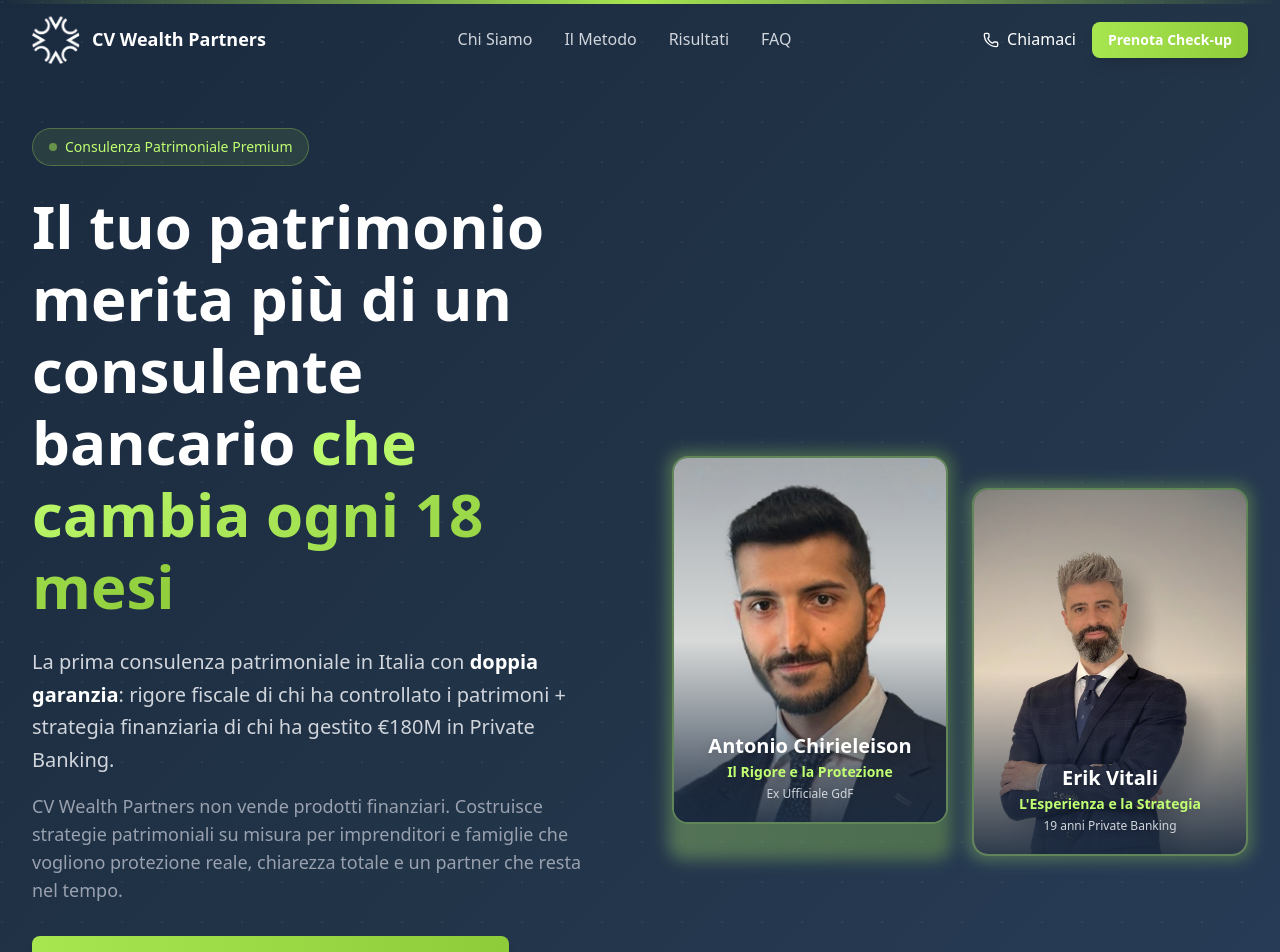
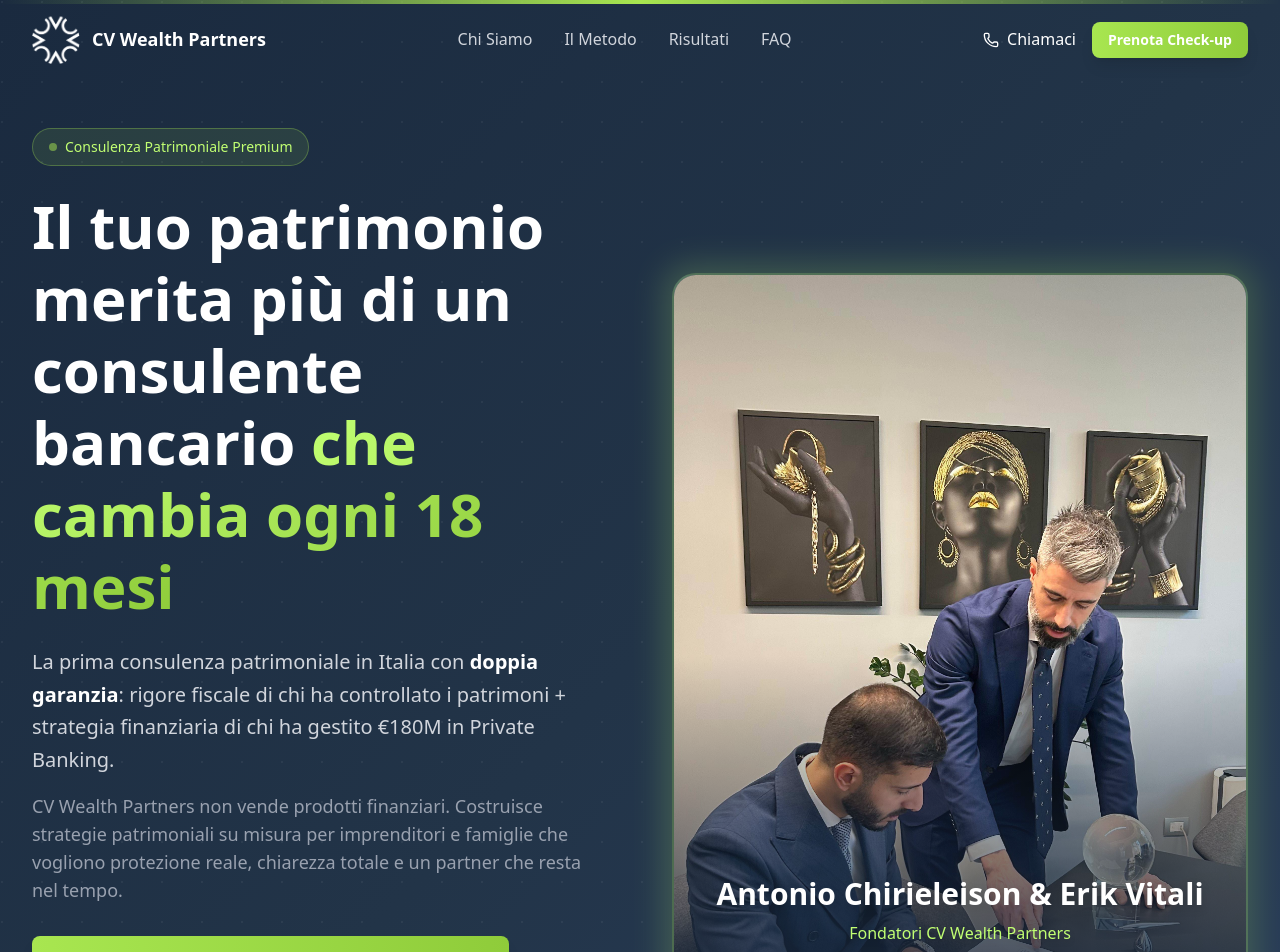
Before and after one commit to filippobosco/Chirieleison, a Next.js app: page / in a window 1280 px wide. Shown: the top 952 px of the page. Built offline with nearby package versions, Linux system fonts and the light colour scheme.

Commit message:
✨ Nuova Hero con foto fondatori insieme
- Hero reimpostata con singola card elegante
- Foto di Antonio ed Erik insieme
- Badge affiancati (Ex GdF + Private Banking)
- USP: box stessa altezza
- Rinominato foto hero in founders.jpg

```diff
--- a/src/components/sections/Hero.tsx
+++ b/src/components/sections/Hero.tsx
@@ -99,70 +99,55 @@ export function Hero() {
             </div>
           </motion.div>
 
-          {/* Founders Images */}
+          {/* Founders Card */}
           <motion.div
             initial={{ opacity: 0, x: 50 }}
             animate={{ opacity: 1, x: 0 }}
             transition={{ duration: 0.8, delay: 0.3 }}
-            className="relative"
+            className="relative group"
           >
-            <div className="grid grid-cols-2 gap-6">
-              {/* Antonio */}
-              <div className="relative group">
-                <div className="absolute -inset-1 bg-gradient-to-r from-[var(--gold-400)] to-[var(--gold-500)] rounded-2xl blur opacity-30 group-hover:opacity-50 transition duration-500" />
-                <div className="relative aspect-[3/4] rounded-2xl overflow-hidden bg-[var(--navy-900)] border-2 border-[var(--gold-400)]/40">
-                  {/* Immagine di Antonio */}
+            {/* Glow effect */}
+            <div className="absolute -inset-2 bg-gradient-to-r from-[var(--gold-400)] to-[var(--gold-500)] rounded-3xl blur-lg opacity-20 group-hover:opacity-40 transition duration-500" />
+
+            {/* Card container */}
+            <div className="relative bg-gradient-to-br from-[var(--navy-800)] to-[var(--navy-950)] rounded-3xl overflow-hidden border-2 border-[var(--gold-400)]/30">
+              {/* Foto */}
+              <div className="relative aspect-[3/4] w-full">
                 <Image
-                    src="/antonio.png"
-                    alt="Antonio Chirieleison"
+                  src="/founders.jpg"
+                  alt="Antonio Chirieleison & Erik Vitali - Fondatori CV Wealth Partners"
                   fill
                   className="object-cover"
-                    style={{ objectPosition: "40% center" }}
+                  style={{ objectPosition: "center 25%" }}
                   priority
                 />
-                  {/* Overlay per coerenza cromatica con i toni del sito */}
-                  <div className="absolute inset-0 bg-gradient-to-b from-[var(--navy-900)]/30 via-transparent to-[var(--navy-950)]/90" />
-                  {/* Info overlay */}
-                  <div className="absolute bottom-0 left-0 right-0 p-5 text-center">
-                    <h3 className="text-xl font-bold text-white mb-1 drop-shadow-lg">
-                      Antonio Chirieleison
-                    </h3>
-                    <p className="text-[var(--gold-400)] text-sm font-semibold drop-shadow-md">
-                      Il Rigore e la Protezione
-                    </p>
-                    <p className="text-gray-300 text-xs mt-1 drop-shadow-md">
-                      Ex Ufficiale GdF
-                    </p>
-                  </div>
-                </div>
+                {/* Overlay gradient */}
+                <div className="absolute inset-0 bg-gradient-to-b from-transparent via-transparent to-[var(--navy-950)]" />
               </div>
 
-              {/* Erik */}
-              <div className="relative group mt-8">
-                <div className="absolute -inset-1 bg-gradient-to-r from-[var(--gold-400)] to-[var(--gold-500)] rounded-2xl blur opacity-30 group-hover:opacity-50 transition duration-500" />
-                <div className="relative aspect-[3/4] rounded-2xl overflow-hidden bg-[var(--navy-900)] border-2 border-[var(--gold-400)]/40">
-                  {/* Immagine di Erik */}
-                  <Image
-                    src="/erik.jpeg"
-                    alt="Erik Vitali"
-                    fill
-                    className="object-cover"
-                    style={{ objectPosition: "center 20%" }}
-                    priority
-                  />
-                  {/* Overlay per coerenza cromatica con i toni del sito */}
-                  <div className="absolute inset-0 bg-gradient-to-b from-[var(--navy-900)]/30 via-transparent to-[var(--navy-950)]/90" />
-                  {/* Info overlay */}
-                  <div className="absolute bottom-0 left-0 right-0 p-5 text-center">
-                    <h3 className="text-xl font-bold text-white mb-1 drop-shadow-lg">
-                      Erik Vitali
+              {/* Info section */}
+              <div className="absolute bottom-0 left-0 right-0 p-6 md:p-8">
+                {/* Title */}
+                <h3 className="text-2xl md:text-3xl font-bold text-white text-center mb-2 drop-shadow-lg">
+                  Antonio Chirieleison & Erik Vitali
                 </h3>
-                    <p className="text-[var(--gold-400)] text-sm font-semibold drop-shadow-md">
-                      L&apos;Esperienza e la Strategia
+                <p className="text-[var(--gold-400)] text-center font-medium mb-6 drop-shadow-md">
+                  Fondatori CV Wealth Partners
                 </p>
-                    <p className="text-gray-300 text-xs mt-1 drop-shadow-md">
+
+                {/* Badges */}
+                <div className="flex flex-col sm:flex-row gap-3 justify-center">
+                  <div className="inline-flex items-center justify-center gap-2 px-4 py-2 rounded-full bg-[var(--navy-900)]/80 border border-[var(--gold-400)]/30 backdrop-blur-sm">
+                    <Shield className="w-4 h-4 text-[var(--gold-400)]" />
+                    <span className="text-xs font-semibold text-white">
+                      Ex Ufficiale GdF
+                    </span>
+                  </div>
+                  <div className="inline-flex items-center justify-center gap-2 px-4 py-2 rounded-full bg-[var(--navy-900)]/80 border border-[var(--gold-400)]/30 backdrop-blur-sm">
+                    <TrendingUp className="w-4 h-4 text-[var(--gold-400)]" />
+                    <span className="text-xs font-semibold text-white">
                       19 anni Private Banking
-                    </p>
+                    </span>
                   </div>
                 </div>
               </div>
--- a/src/components/sections/USP.tsx
+++ b/src/components/sections/USP.tsx
@@ -28,16 +28,16 @@ export function USP() {
           subtitle="La forza di CV Wealth Partners è nella complementarietà perfetta. Non siamo due consulenti che fanno la stessa cosa. Siamo una task force con competenze che si integrano."
         />
 
-        <div className="grid lg:grid-cols-2 gap-8 lg:gap-12 mb-12">
+        <div className="grid lg:grid-cols-2 gap-8 lg:gap-12 mb-12 items-stretch">
           {/* Antonio */}
           <motion.div
             initial={{ opacity: 0, x: -50 }}
             whileInView={{ opacity: 1, x: 0 }}
             viewport={{ once: true, margin: "-100px" }}
             transition={{ duration: 0.6 }}
-            className="relative"
+            className="relative h-full"
           >
-            <div className="bg-gradient-to-br from-[var(--navy-950)] to-[var(--navy-800)] rounded-3xl p-8 md:p-10 text-white">
+            <div className="bg-gradient-to-br from-[var(--navy-950)] to-[var(--navy-800)] rounded-3xl p-8 md:p-10 text-white h-full">
               <div className="flex items-center gap-6 mb-6">
                 <div className="w-20 h-20 rounded-2xl bg-gradient-to-br from-[var(--gold-400)] to-[var(--gold-600)] flex items-center justify-center flex-shrink-0">
                   <span className="text-2xl font-bold">AC</span>
@@ -92,9 +92,9 @@ export function USP() {
             whileInView={{ opacity: 1, x: 0 }}
             viewport={{ once: true, margin: "-100px" }}
             transition={{ duration: 0.6, delay: 0.2 }}
-            className="relative"
+            className="relative h-full"
           >
-            <div className="bg-gradient-to-br from-[var(--navy-950)] to-[var(--navy-800)] rounded-3xl p-8 md:p-10 text-white">
+            <div className="bg-gradient-to-br from-[var(--navy-950)] to-[var(--navy-800)] rounded-3xl p-8 md:p-10 text-white h-full">
               <div className="flex items-center gap-6 mb-6">
                 <div className="w-20 h-20 rounded-2xl bg-gradient-to-br from-[var(--gold-400)] to-[var(--gold-600)] flex items-center justify-center flex-shrink-0">
                   <span className="text-2xl font-bold">EV</span>
```
Also changed, not shown: public/founders.jpg (added). Lines whose indentation alone changed are shown as unchanged.
